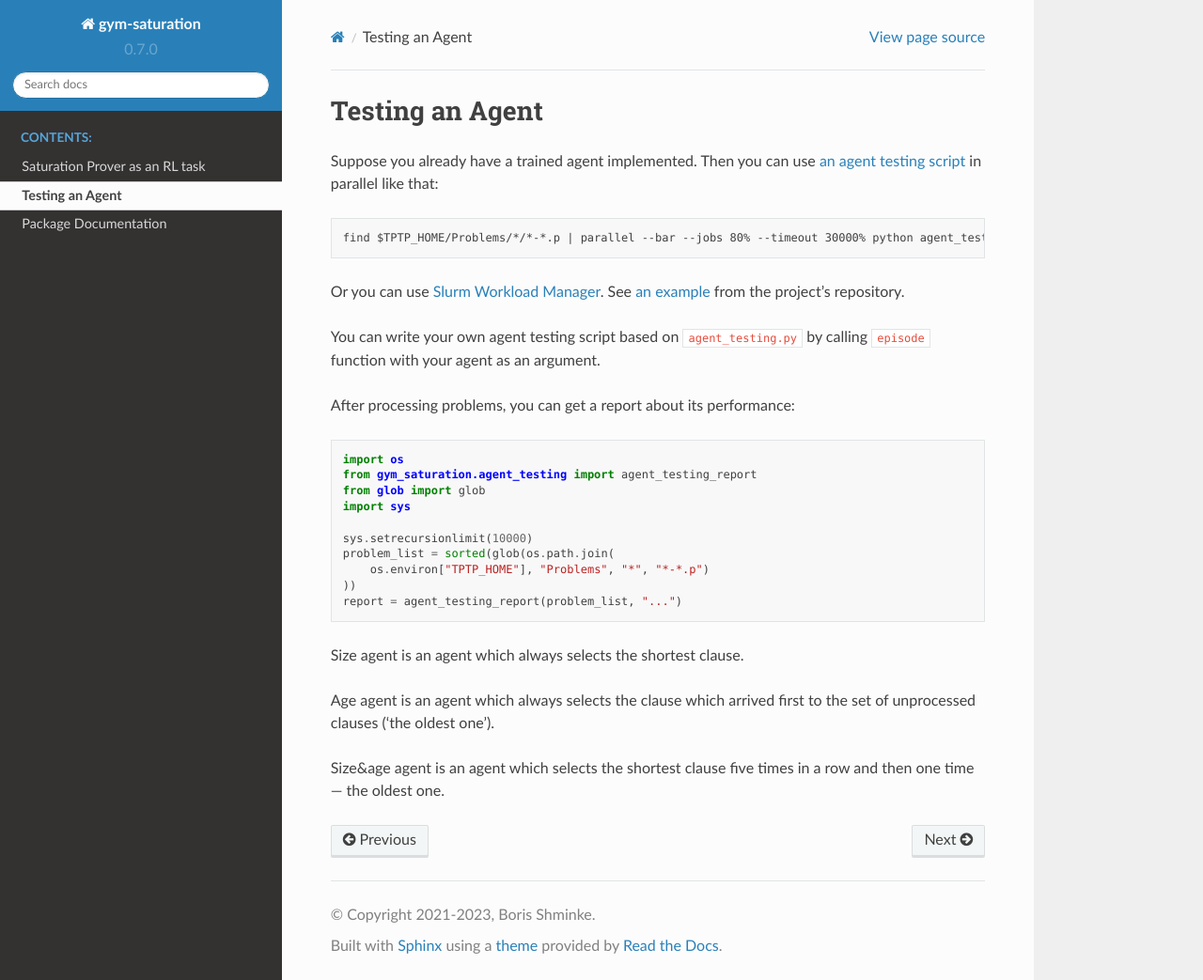
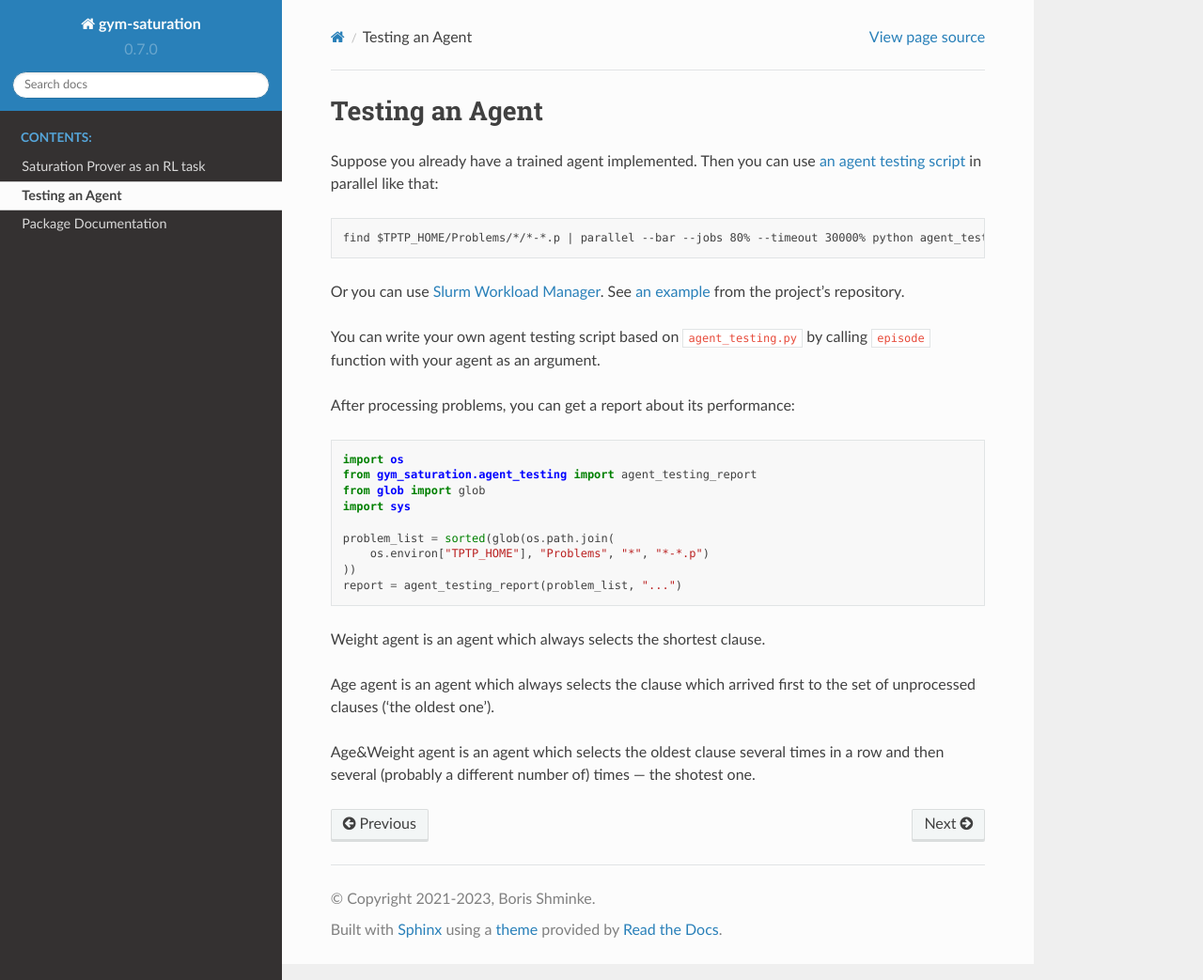
Before and after one commit to inpefess/gym-saturation, a Sphinx documentation site: the page built from doc/source/testing-an-agent.rst, in a window 1280 px wide and 1043 px high. Shown: the whole window at 94% size. Built offline with Sphinx 7.4.7 and the Read the Docs theme 2.0.0, drawn with Linux system fonts in a browser that asks for light colours.

Commit message:
size -> weight

```diff
--- a/doc/source/testing-an-agent.rst
+++ b/doc/source/testing-an-agent.rst
@@ -31,16 +31,15 @@ After processing problems, you can get a report about its performance::
   from glob import glob
   import sys
 
-  sys.setrecursionlimit(10000)
   problem_list = sorted(glob(os.path.join(
       os.environ["TPTP_HOME"], "Problems", "*", "*-*.p")
   ))
   report = agent_testing_report(problem_list, "...")
 
-:ref:`Size agent<size_agent>` is an agent which always selects the shortest clause.
+:ref:`Weight agent<weight_agent>` is an agent which always selects the shortest clause.
 
 :ref:`Age agent<age_agent>` is an agent which always selects the clause which arrived first to the set of unprocessed clauses ('the oldest one').
 
-:ref:`Size&age agent<size_age_agent>` is an agent which selects the shortest clause five times in a row and then one time --- the oldest one.
+:ref:`Age&Weight agent<age_weight_agent>` is an agent which selects the oldest clause several times in a row and then several (probably a different number of) times --- the shotest one.
 
 .. _an agent testing script: https://github.com/inpefess/gym-saturation/tree/master/gym_saturation/agent_testing.py
```
Also changed, not shown: 1 other file.
